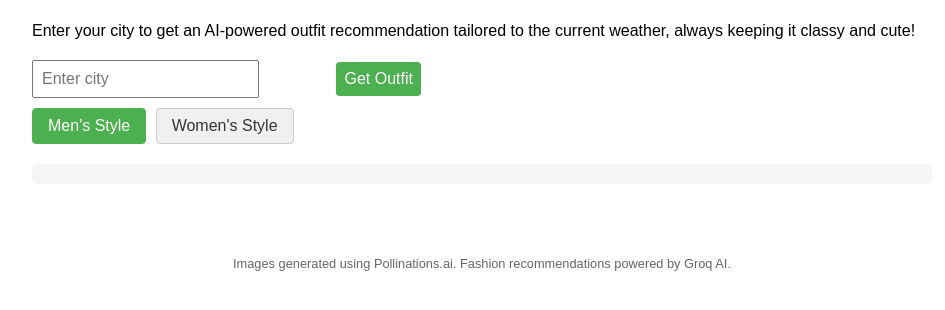
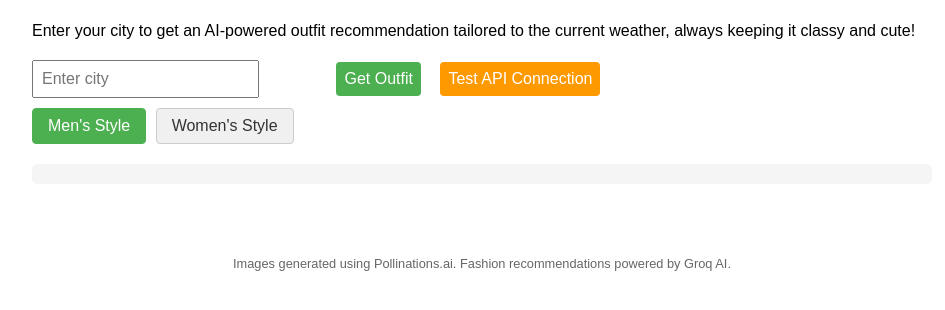
Before and after one commit to mtmcdade/Weather-Based-Outfit-Assistant, a plain HTML site: page docs/index.html in a window 1280 px wide. Shown: the part 98-408 px from the top of the page, without its empty margins (158-1103 px from the left). Drawn offline with Linux system fonts and the light colour scheme.

Commit message:
Update index.html

```diff
--- a/docs/index.html
+++ b/docs/index.html
@@ -207,6 +207,7 @@
   </div>
 
   <button onclick="getOutfit()">Get Outfit</button>
+  <button onclick="testAPIConnection()" style="background-color: #ff9900; margin-left: 10px;">Test API Connection</button>
 
   <div class="gender-toggle">
     <button id="male-toggle" class="gender-btn active" onclick="setGender('male')">Men's Style</button>
@@ -232,12 +233,27 @@
   </div>
 
   <script>
-    // Replace this with your Google Apps Script Web App URL
-    const APPS_SCRIPT_URL = "https://script.google.com/macros/s/AKfycbxybzH-mEz5AW4DLq40lIesyiLBu-Vs9Xb9fVM0bewFxJUiXUkWT-VaB9vwRrFnN8u6pQ/exec";
+    // Replace this with your Google Apps Script Web App URL - IMPORTANT!
+    const APPS_SCRIPT_URL = "https://script.google.com/macros/s/AKfycbwqtgeMw7N9_ZAokpAfVGkuf9WCbkzbXU95YiLNDW-YFJUOP_5Ree2mBmMEhBNlT7_pfQ/exec";
 
     let citySuggestions = [];
     let currentGender = "male"; // Default gender
     let lastApiResponse = null; // Store last API response for debugging
+
+    // Test API connection function
+    async function testAPIConnection() {
+      try {
+        const response = await fetch(APPS_SCRIPT_URL, {
+          method: 'GET',
+          mode: 'cors'
+        });
+        const text = await response.text();
+        alert("Connection successful! Response: " + text);
+      } catch (error) {
+        alert("Connection failed: " + error.message);
+        console.error("Connection error details:", error);
+      }
+    }
 
     // Set active gender
     function setGender(gender) {
@@ -284,6 +300,7 @@
       try {
         const response = await fetch(APPS_SCRIPT_URL, {
           method: 'POST',
+          mode: 'cors',
           headers: {
             'Content-Type': 'application/json',
           },
@@ -392,6 +409,7 @@
         // Get weather data from Apps Script
         const weatherResponse = await fetch(APPS_SCRIPT_URL, {
           method: 'POST',
+          mode: 'cors',
           headers: {
             'Content-Type': 'application/json',
           },
@@ -428,6 +446,7 @@
         // Get outfit recommendation from Apps Script
         const outfitResponse = await fetch(APPS_SCRIPT_URL, {
           method: 'POST',
+          mode: 'cors',
           headers: {
             'Content-Type': 'application/json',
           },
```
